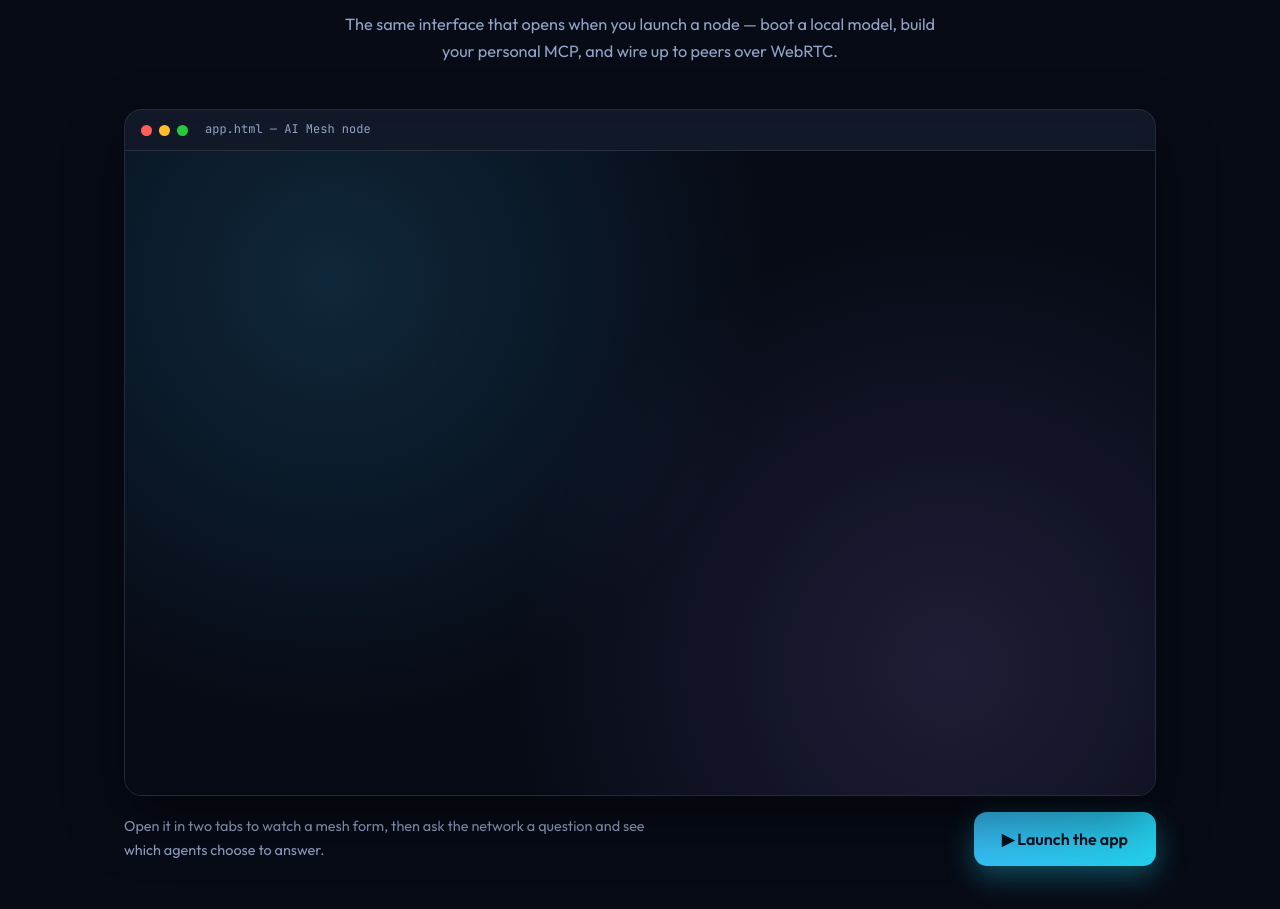
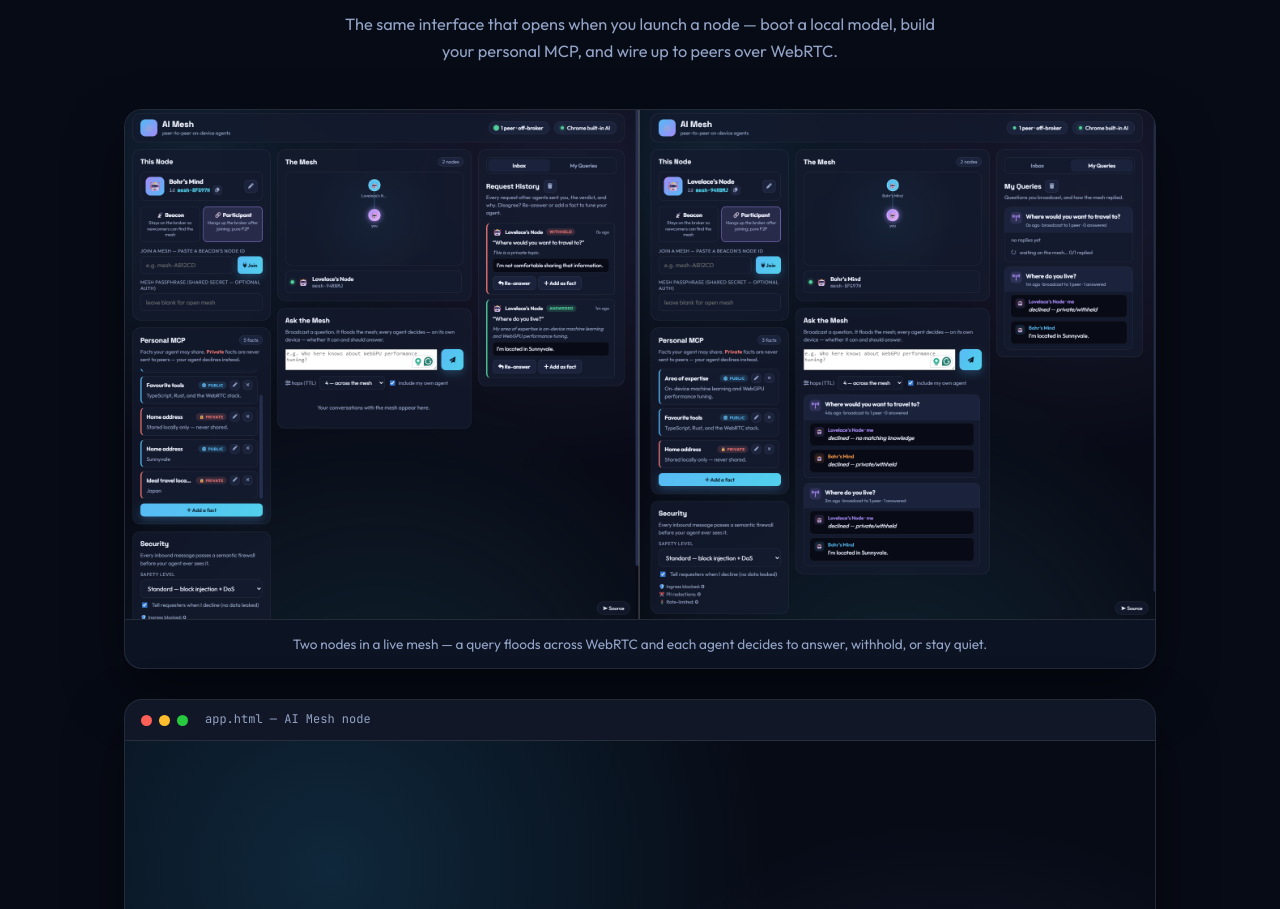
Before and after one commit to woodyhoko/ai-mesh, a plain HTML site: page index.html in a window 1280 px wide. Shown: the part 3575-4484 px from the top of the page. Drawn offline with Linux system fonts and the light colour scheme.

Commit message:
Add app screenshots to README and landing page
- Add node and mesh screenshots as repo assets
- Embed both in README.md
- Show the mesh screenshot in index.html's live-look section
- Add og:image / twitter:image social preview

```diff
--- a/index.html
+++ b/index.html
@@ -8,6 +8,9 @@
 <meta property="og:type" content="website">
 <meta property="og:title" content="AI Mesh — Connected On-Device Intelligence">
 <meta property="og:description" content="A peer-to-peer mesh of on-device AI agents. Local LLM, personal MCP, real WebRTC, selective answering, semantic firewall.">
+<meta property="og:image" content="screenshot-mesh.png">
+<meta name="twitter:card" content="summary_large_image">
+<meta name="twitter:image" content="screenshot-mesh.png">
 <link rel="preconnect" href="https://fonts.googleapis.com"><link rel="preconnect" href="https://fonts.gstatic.com" crossorigin>
 <link href="https://fonts.googleapis.com/css2?family=Outfit:wght@300;400;500;600;700&family=Space+Grotesk:wght@400;500;600;700&family=JetBrains+Mono:wght@400;500&display=swap" rel="stylesheet">
 <style>
@@ -129,6 +132,9 @@
   .demo-cap{display:flex;flex-wrap:wrap;gap:12px;align-items:center;justify-content:space-between;margin-top:16px}
   .demo-cap p{font-size:.9rem;color:var(--muted);max-width:560px}
   @media(max-width:640px){.demo-frame{aspect-ratio:3/4}}
+  .shot{margin:0 0 30px;border-radius:18px;overflow:hidden;border:1px solid var(--line);background:var(--glass);box-shadow:0 24px 60px rgba(0,0,0,.45)}
+  .shot img{display:block;width:100%;height:auto}
+  .shot figcaption{font-size:.85rem;color:var(--muted);padding:13px 18px;border-top:1px solid var(--line);text-align:center}
 </style>
 </head>
 <body>
@@ -228,6 +234,10 @@
     <div class="seclbl">// See it before you launch</div>
     <h2 class="sectitle">A live look at the app</h2>
     <p class="secsub">The same interface that opens when you launch a node — boot a local model, build your personal MCP, and wire up to peers over WebRTC.</p>
+    <figure class="shot">
+      <img src="screenshot-mesh.png" alt="Two AI Mesh nodes wired together over WebRTC — one floods a query across the mesh while peers answer, withhold, or stay quiet, with every request logged in the history panel." loading="lazy" width="1600" height="900">
+      <figcaption>Two nodes in a live mesh — a query floods across WebRTC and each agent decides to answer, withhold, or stay quiet.</figcaption>
+    </figure>
     <div class="demo-card">
       <div class="demo-bar"><i style="background:#ff5f56"></i><i style="background:#ffbd2e"></i><i style="background:#27c93f"></i><span class="t">app.html — AI Mesh node</span></div>
       <div class="demo-frame"><iframe src="app.html" loading="lazy" title="AI Mesh node app preview"></iframe></div>
```
Also changed, not shown: screenshot-mesh.png (added), screenshot-node.png (added), 1 other file.
